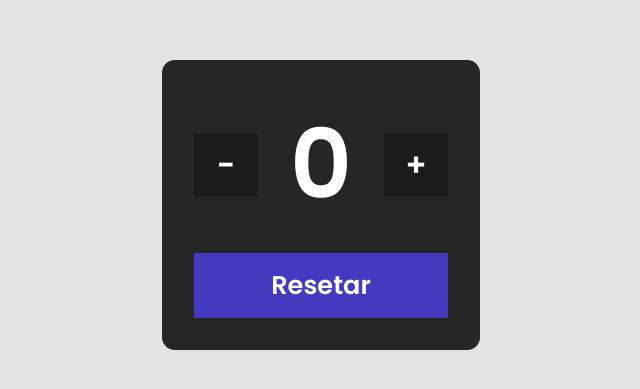
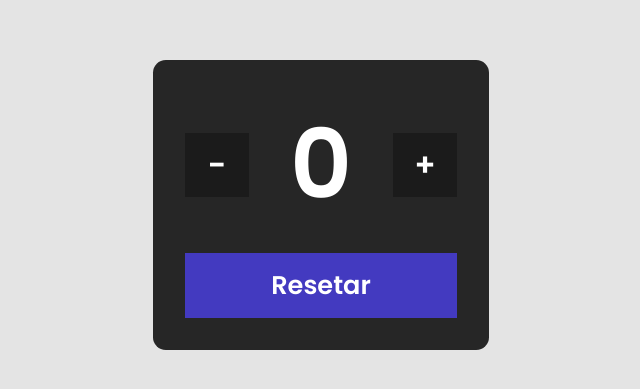
Before and after one commit to isadoraguiar/projects, a plain HTML site: page basic-js/counter/index.html in a window 1280 px wide. Shown: the part 195-584 px from the top of the page, without its empty margins (319-959 px from the left). Drawn offline with Linux system fonts and the light colour scheme.

Commit message:
adjust counter css

```diff
--- a/basic-js/counter/style.css
+++ b/basic-js/counter/style.css
@@ -9,20 +9,16 @@
 
 body {
   height: 100vh;
-  width: 100%;
   display: grid;
   place-items: center;
 
   background: #e4e4e4;
-
-  overflow: hidden;
 }
 
 .container {
   background-color: #262626;
   padding: 2rem;
   border-radius: 0.8rem;
-  max-width: 40rem;
 }
 
 .container div {
@@ -34,8 +30,8 @@ body {
 .container span {
   font-size: 6rem;
   color: white;
+  min-width: 5rem;
   text-align: center;
-  overflow: hidden;
 }
 
 button {
```
